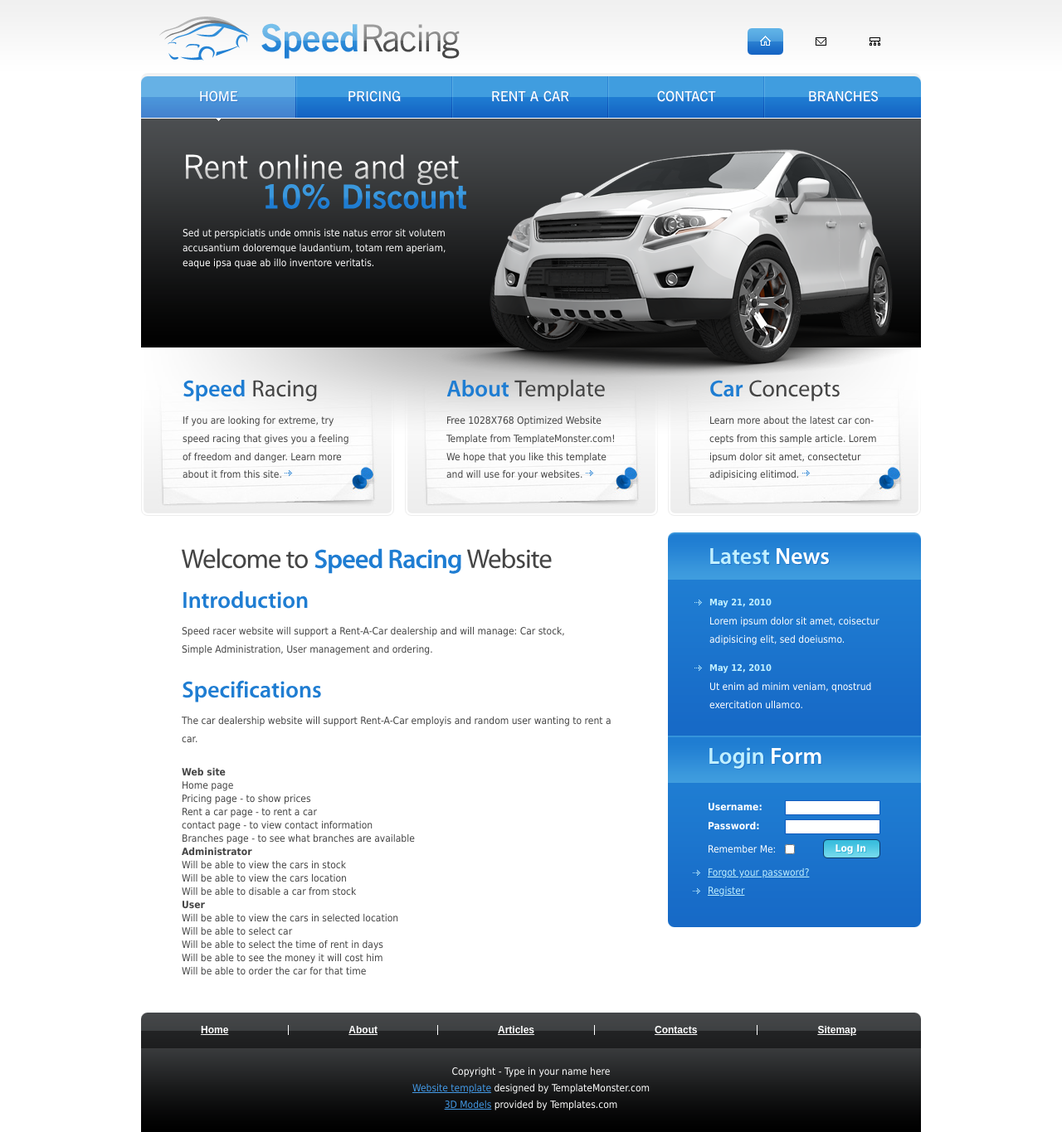
After one commit to christopinka/SpeedRacer, a PHP site: page /index.php in a window 1280 px wide. The commit adds this page. Shown: the whole page at 83% size. Run offline with PHP 8.4, Linux system fonts and the light colour scheme.

Commit message:
user registration added with presistence
strict to normal users

```diff
--- /dev/null
+++ b/index.php
@@ -0,0 +1,208 @@
+<!DOCTYPE html PUBLIC "-//W3C//DTD XHTML 1.0 Strict//EN" "http://www.w3.org/TR/xhtml1/DTD/xhtml1-strict.dtd">
+<html xmlns="http://www.w3.org/1999/xhtml" xml:lang="en" lang="en">
+<head>
+<title>Speed Racing - Rent A Car Dealership</title>
+<meta http-equiv="Content-Type" content="text/html; charset=utf-8" />
+<meta name="description" content="Place your description here" />
+<meta name="keywords" content="put, your, keyword, here" />
+<meta name="author" content="Templates.com - website templates provider" />
+<link href="style.css" rel="stylesheet" type="text/css" />
+<script src="js/jquery-1.4.2.min.js" type="text/javascript"></script>
+<script src="js/cufon-yui.js" type="text/javascript"></script>
+<script src="js/cufon-replace.js" type="text/javascript"></script>
+<script src="js/Myriad_Pro_400.font.js" type="text/javascript"></script>
+<script src="js/Myriad_Pro_600.font.js" type="text/javascript"></script>
+<script src="js/NewsGoth_BT_400.font.js" type="text/javascript"></script>
+<script src="js/NewsGoth_BT_700.font.js" type="text/javascript"></script>
+<script src="js/NewsGoth_Dm_BT_400.font.js" type="text/javascript"></script>
+<script src="js/script.js" type="text/javascript"></script>
+<!--[if lt IE 7]>
+	<script type="text/javascript" src="js/ie_png.js"></script>
+	<script type="text/javascript">
+		 ie_png.fix('.png, #header .row-2 ul li a, .extra img, #search-form a, #search-form a em, #login-form .field1 a, #login-form .field1 a em, #login-form .field1 a b');
+	</script>
+	<link href="ie6.css" rel="stylesheet" type="text/css" />
+<![endif]-->
+</head>
+<body id="page1">
+<div id="main">
+<!-- HEADER -->
+	<div id="header">
+		<div class="row-1">
+			<div class="fleft"><a href="index.html"><img src="images/logo.gif" alt="" /></a></div>
+			<div class="fright">
+				<ul>
+					<li><a href="index.html"><img src="images/icon1-act.gif" alt="" /></a></li>
+					<li><a href="contact-us.html"><img src="images/icon2.gif" alt="" /></a></li>
+					<li><a href="sitemap.html"><img src="images/icon3.gif" alt="" /></a></li>
+				</ul>
+			</div>
+		</div>
+		<div class="row-2">
+			<div class="left">
+				<ul>
+					<li><a href="index.html" class="active"><span>home</span></a></li>
+					<li><a href="about-us.html"><span>Pricing</span></a></li>
+					<li><a href="articles.html"><span>Rent A Car</span></a></li>
+					<li><a href="contact-us.html"><span>contact</span></a></li>
+					<li class="last"><a href="sitemap.html"><span>Branches</span></a></li>
+				</ul>
+			</div>
+		</div>
+		<div class="row-3">
+			<div class="inside">
+				<h2>Rent online and get <b>10% Discount</b> </h2>
+				<p>Sed ut perspiciatis unde omnis iste natus error sit volutem accusantium doloremque laudantium, totam rem aperiam, eaque ipsa quae ab illo inventore veritatis.</p>
+			</div>
+		</div>
+		<div class="extra"><img src="images/header-img.png" alt="" /></div>
+	</div>
+<!-- CONTENT -->
+	<div id="content"><div class="ic">More Website Templates at TemplateMonster.com!</div>
+		<ul class="box-list">
+			<li>
+				<div class="box">
+					<div class="border-bot">
+						<div class="right-bot-corner">
+							<div class="left-bot-corner">
+								<div class="inner">
+									<div class="box1">
+										<div class="inner">
+											<h4><b>Speed</b> Racing</h4>
+											<p>If you are looking for extreme, try speed racing that gives you a feeling of freedom and danger. Learn more about it from this site. <a href="#"><img src="images/arrow.gif" alt="" /></a></p>
+										</div>
+									</div>
+								</div>
+							</div>
+						</div>
+					</div>
+				</div>
+			</li>
+			<li class="alt">
+				<div class="box">
+					<div class="border-bot">
+						<div class="right-bot-corner">
+							<div class="left-bot-corner">
+								<div class="inner">
+									<div class="box1">
+										<div class="inner">
+											<h4><b>About</b> Template</h4>
+											<p>Free 1028X768 Optimized Website Template from TemplateMonster.com! We hope that you like this template and will use for your websites. <a href="#"><img src="images/arrow.gif" alt="" /></a></p>
+										</div>
+									</div>
+								</div>
+							</div>
+						</div>
+					</div>
+				</div>
+			</li>
+			<li class="last">
+				<div class="box">
+					<div class="border-bot">
+						<div class="right-bot-corner">
+							<div class="left-bot-corner">
+								<div class="inner">
+									<div class="box1">
+										<div class="inner">
+											<h4><b>Car</b> Concepts</h4>
+											<p>Learn more about the latest car con-	cepts from this sample article. Lorem ipsum dolor sit amet, consectetur adipisicing elitimod. <a href="#"><img src="images/arrow.gif" alt="" /></a></p>
+										</div>
+									</div>
+								</div>
+							</div>
+						</div>
+					</div>
+				</div>
+			</li>
+		</ul>
+		<div class="indent">
+			<div class="wrapper">
+				<div class="col-1">
+					<h3>Welcome to <b>Speed Racing</b> Website</h3>
+					<h4><b>Introduction</b></h4>
+					<p>Speed racer website will support a Rent-A-Car dealership and will manage: Car stock,</br> Simple Administration, User management and ordering.</p>
+
+					<h4><b>Specifications</b></h4>
+					<p>The car dealership website will support Rent-A-Car employis and random user wanting to rent a car.</p>
+
+					<ul>
+						<li><b>Web site</b></li>
+							<li>Home page</li>
+							<li>Pricing page - to show prices</li>
+							<li>Rent a car page - to rent a car</li>
+							<li>contact page - to view contact information</li>
+							<li>Branches page - to see what branches are available</li>
+					</ul>
+
+
+					<ul>
+						<li><b>Administrator</b></li>
+							<li>Will be able to view the cars in stock</li>
+							<li>Will be able to view the cars location</li>
+							<li>Will be able to disable a car from stock</li>
+					</ul>
+
+					<ul>
+						<li><b>User</b></li>
+							<li>Will be able to view the cars in selected location</li>
+							<li>Will be able to select car</li>
+							<li>Will be able to select the time of rent in days</li>
+							<li>Will be able to see the money it will cost him</li>
+							<li>Will be able to order the car for that time</li>
+					</ul>
+
+
+				</div>
+				<div class="col-2">
+					<div class="box2">
+						<div class="border-top">
+							<div class="left-top-corner">
+								<div class="right-top-corner">
+									<div class="inner">
+										<h4><b>Latest</b> News</h4>
+										<ul class="news">
+											<li><a href="#">May 21, 2010</a><p>Lorem ipsum dolor sit amet, coisectur adipisicing elit, sed doeiusmo.</p></li>
+											<li><a href="#">May 12, 2010</a><p>Ut enim ad minim veniam, qnostrud exercitation ullamco.</p></li>
+										</ul>
+									</div>
+								</div>
+							</div>
+						</div>
+					</div>
+					<div class="box3">
+						<div class="right-bot-corner">
+							<div class="left-bot-corner">
+								<div class="inner">
+								<?php
+									include ("snippets/loginForm.html");
+								?>
+								</div>
+							</div>
+						</div>
+					</div>
+				</div>
+			</div>
+		</div>
+	</div>
+<!-- FOOTER -->
+	<div id="footer">
+		<div class="footer-nav">
+			<div class="left">
+				<ul>
+					<li><a href="home.html">Home</a></li>
+					<li><a href="about-us.html">About</a></li>
+					<li><a href="articles.html">Articles</a></li>
+					<li><a href="contacts-us.html">Contacts</a></li>
+					<li class="last"><a href="sitemap.html">Sitemap</a></li>
+				</ul>
+			</div>
+		</div>
+		<div class="bottom">Copyright - Type in your name here<br />
+			<a rel="nofollow" href="http://www.templatemonster.com" class="new_window">Website template</a> designed by TemplateMonster.com<br />
+			<a href="http://www.templates.com/product/3d-models/" class="new_window">3D Models</a> provided by Templates.com
+		</div>
+	</div>
+</div>
+<script type="text/javascript"> Cufon.now(); </script>
+</body>
+</html>
--- /dev/null
+++ b/snippets/loginForm.html
@@ -0,0 +1,12 @@
+<html>
+<h4><b>Login</b> Form</h4>
+<form action="" id="login-form">
+<fieldset>
+<div class="field"><label>Username:</label><input type="text" /></div>
+<div class="field"><label>Password:</label><input type="password" /></div>
+<div class="field1"><label class="extra">Remember Me:</label><input type="checkbox" class="extra" /><a href="#" onclick="document.getElementById('login-form').submit()"><em><b>Log In<span>Log In</span></b></em></a></div>
+<ul><li><a href="#">Forgot your password?</a></li><li class="last"><a href="register.php">Register</a></li></ul>
+</fieldset>
+</form>
+
+</html>
```
Also changed, not shown: Database script/rentdb V-2.sql (added, +254 -0 lines), controllers/AdministrationController.php (added, +90 -0 lines), model/User.php (+9 -0 lines), model/managers/NativeDBManager.php (+34 -5 lines), model/managers/UserManagerImpl.php (added, +45 -0 lines), register.php (renamed from index.html, +3 -33 lines), snippets/registerForm.html (added, +19 -0 lines).
